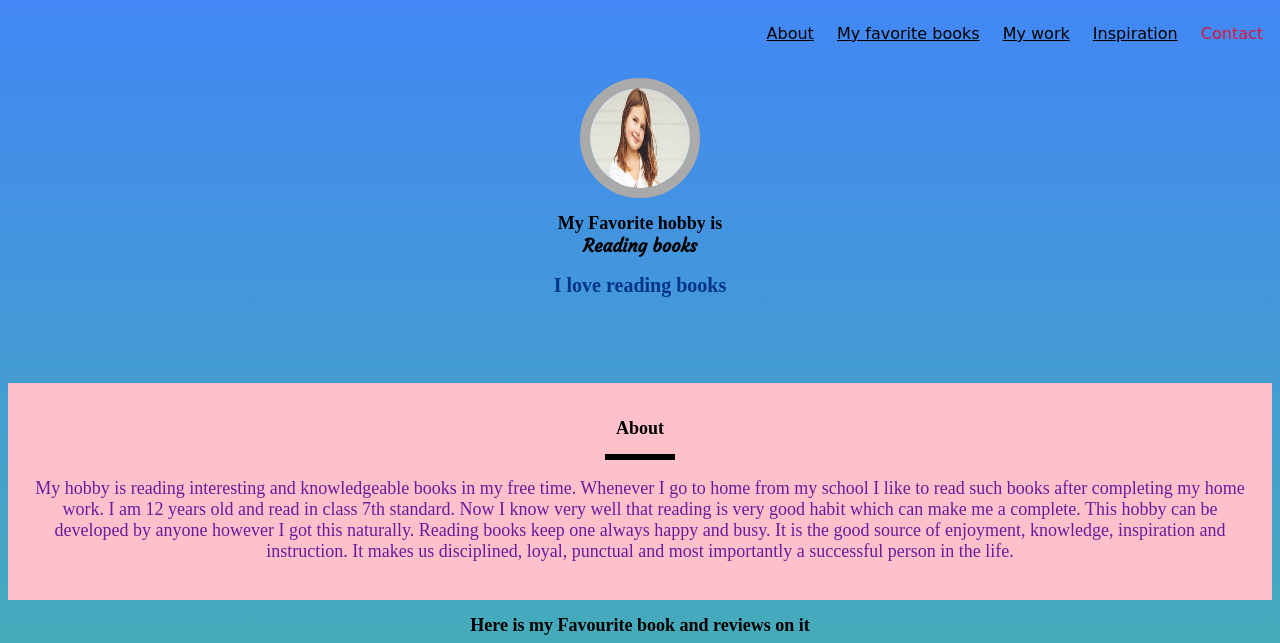
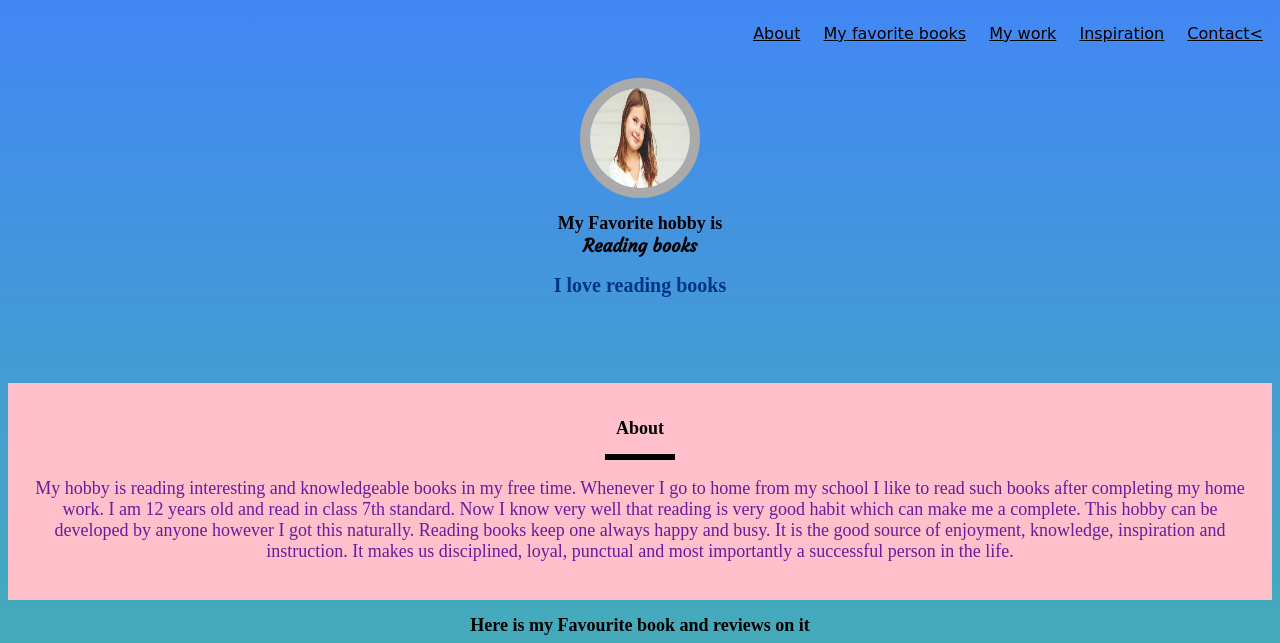
Before and after one commit to hmllOO/project, a plain HTML site: page index.html in a window 1280 px wide. Shown: the top 643 px of the page. Drawn offline with Linux system fonts and the light colour scheme.

Commit message:
Update index.html

```diff
--- a/index.html
+++ b/index.html
@@ -13,7 +13,7 @@
         <li class="link"><a href="#References">My favorite books</a></li>
         <li class="link"><a href="#Mywork">My work</a></li>
         <li class="link"><a href="#MyInspiration">Inspiration</a></li>
-        <li class="link">Contact</li>
+        <li class="link"><a href="#Contact">Contact<</a></li>
     </ul>
     <section id="welcome">
         <img src="kid.jpg">
```
